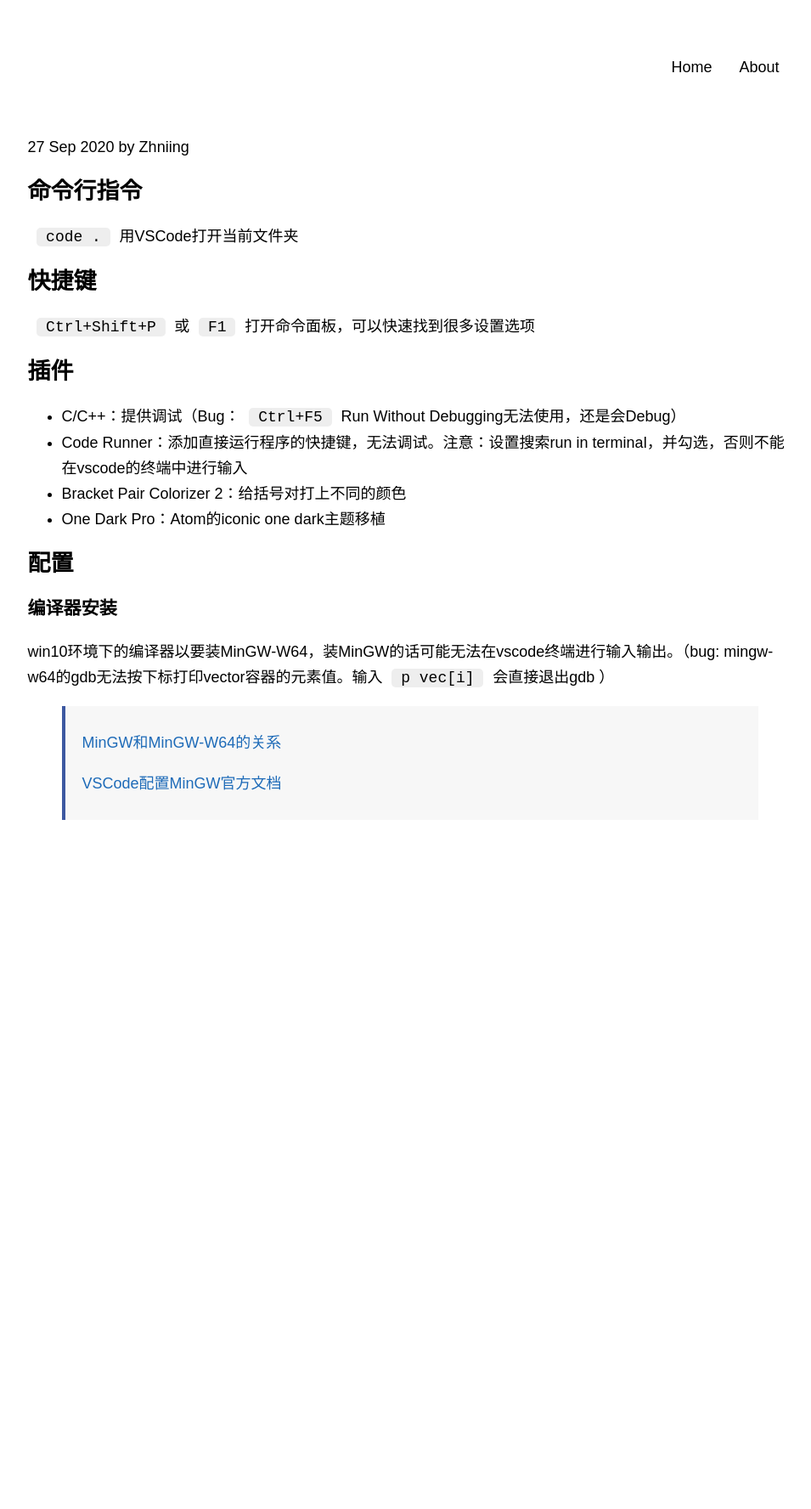
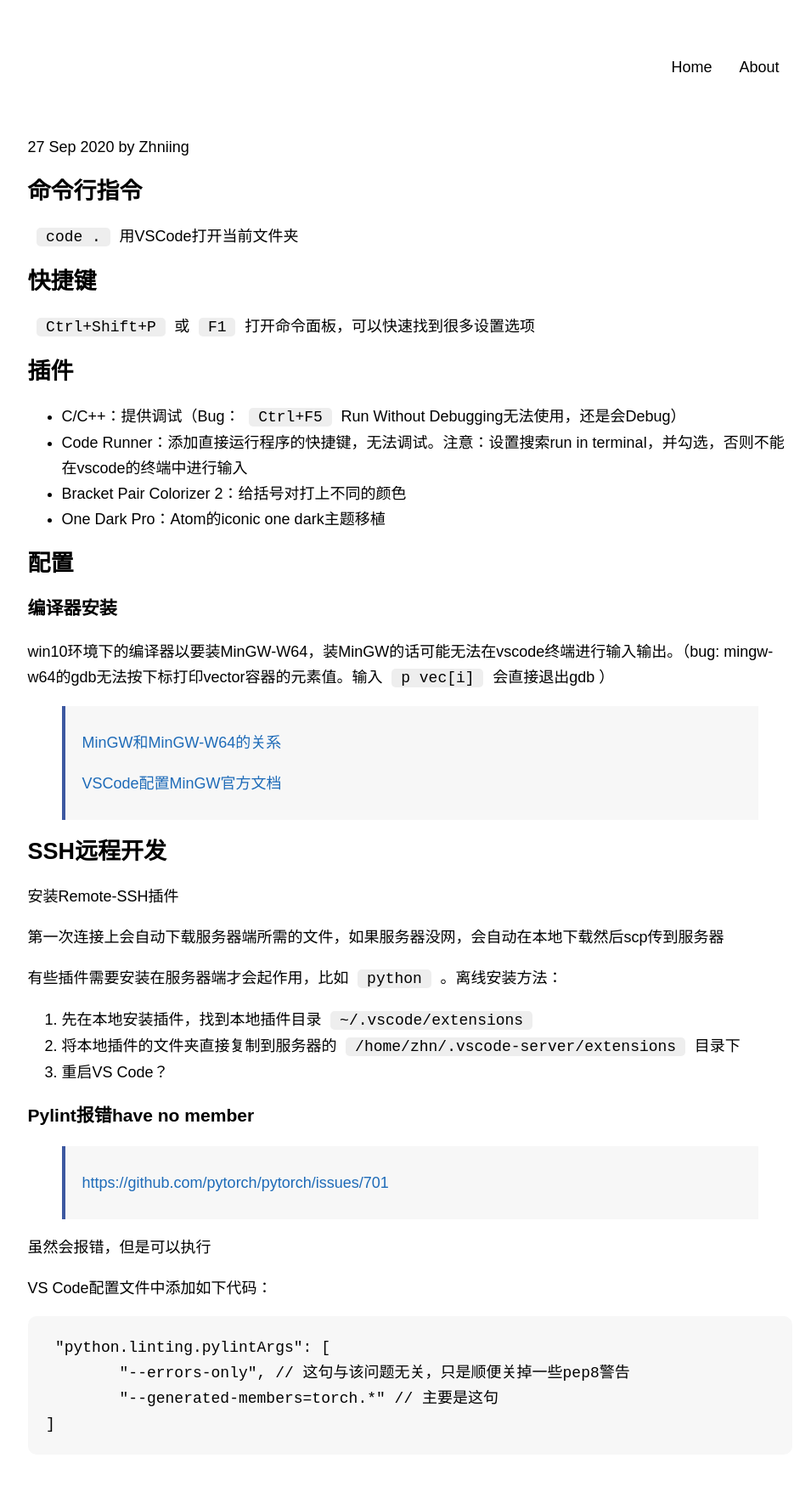
Before and after one commit to Zhniing/zhniing.github.io, a Jekyll site: the page built from _posts/2020-9-27-VSCode.md, in a window 1280 px wide. Shown: the whole page at 85% size, without its empty margins (157-1112 px from the left). Built offline with Jekyll 4.4.1, drawn with Linux system fonts in a browser that asks for light colours; before the commit the page ends 1029 px from its top, so only the background shows below that.

Commit message:
Update posts

````diff
--- a/_posts/2020-9-27-VSCode.md
+++ b/_posts/2020-9-27-VSCode.md
@@ -28,3 +28,30 @@ win10环境下的编译器以要装MinGW-W64，装MinGW的话可能无法在vsco
 > [MinGW和MinGW-W64的关系](https://blog.csdn.net/whatday/article/details/87113007)
 >
 > [VSCode配置MinGW官方文档](https://code.visualstudio.com/docs/cpp/config-mingw)
+
+## SSH远程开发
+
+安装Remote-SSH插件
+
+第一次连接上会自动下载服务器端所需的文件，如果服务器没网，会自动在本地下载然后scp传到服务器
+
+有些插件需要安装在服务器端才会起作用，比如`python`。离线安装方法：
+
+1. 先在本地安装插件，找到本地插件目录`~/.vscode/extensions`
+2. 将本地插件的文件夹直接复制到服务器的`/home/zhn/.vscode-server/extensions`目录下
+3. 重启VS Code？
+
+### Pylint报错have no member
+
+> <https://github.com/pytorch/pytorch/issues/701>
+
+虽然会报错，但是可以执行
+
+VS Code配置文件中添加如下代码：
+
+```
+"python.linting.pylintArgs": [
+	"--errors-only", // 这句与该问题无关，只是顺便关掉一些pep8警告
+	"--generated-members=torch.*" // 主要是这句
+]
+```
````
Also changed, not shown: _posts/2020-10-15-Manjaro配置优化.md (added, +15 -0 lines), _posts/2020-10-19-python备忘.md (added, +20 -0 lines), _posts/2020-9-26-深度学习技巧.md (+85 -12 lines), _posts/2020-9-28-Linux指令备忘.md (+6 -0 lines), _posts/2020-9-28-Shell语法备忘.md (+10 -1 lines).
